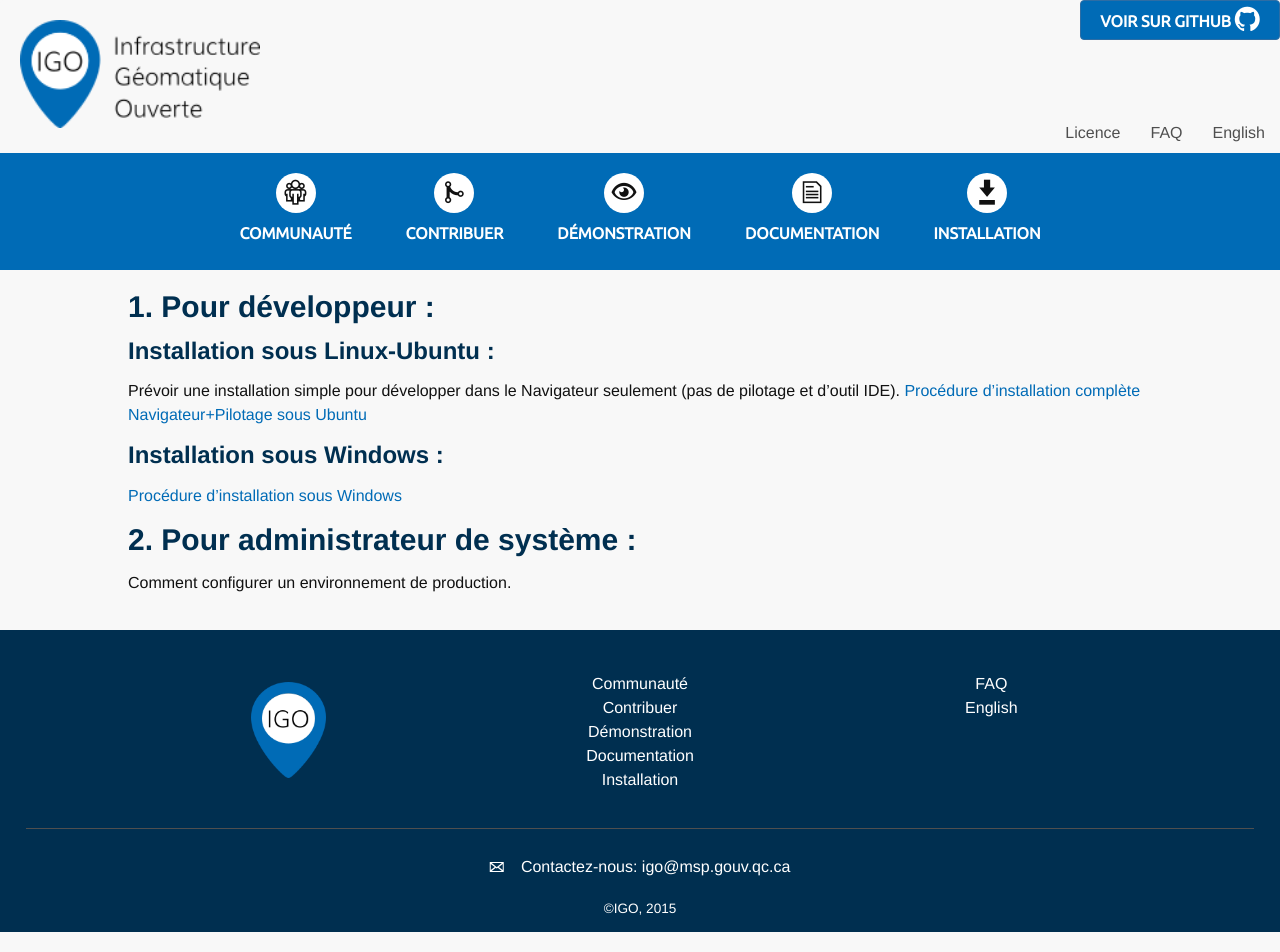
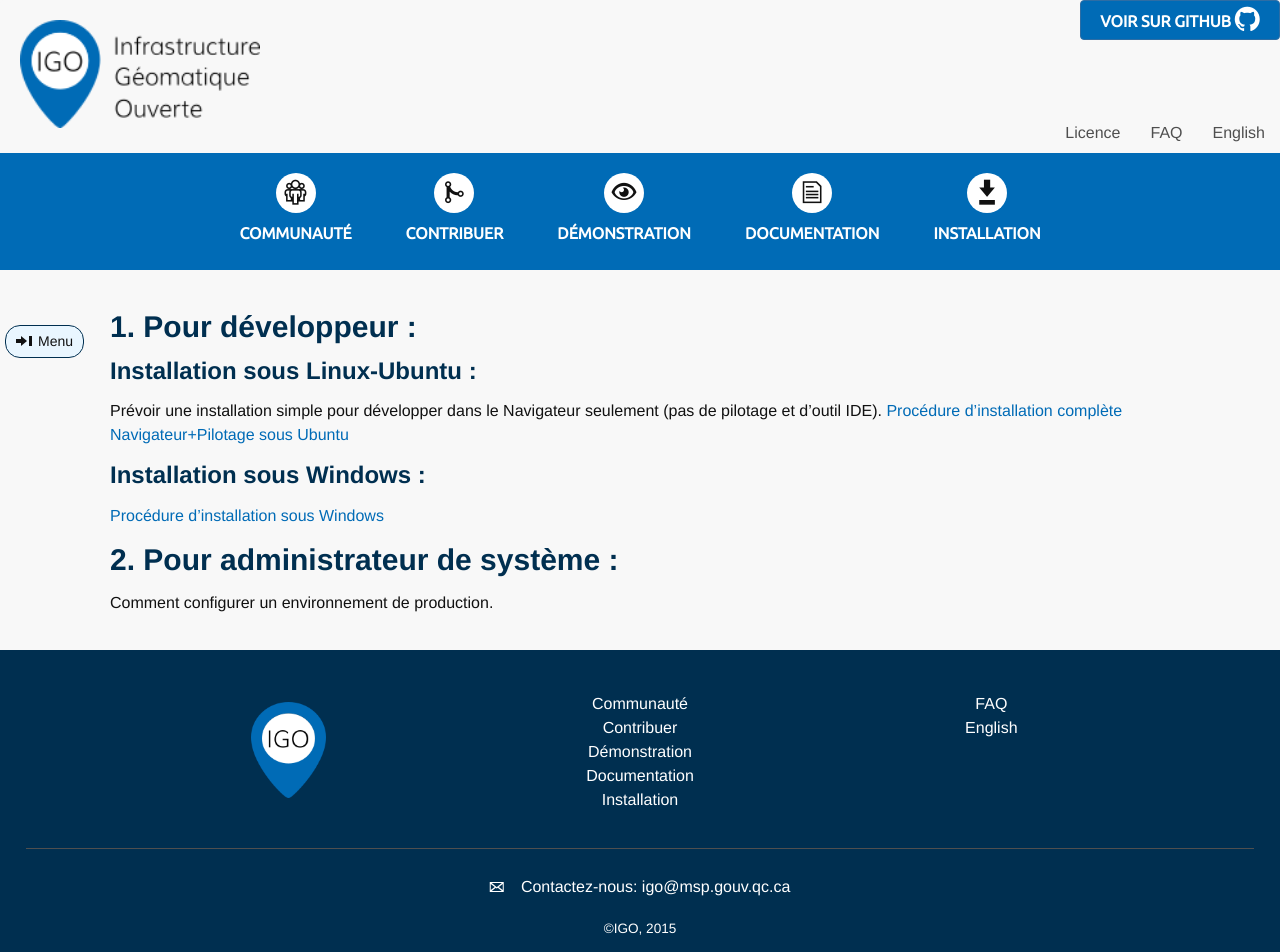
Before and after one commit to infra-geo-ouverte/site-web, a Jekyll site: the page built from _pages/Installation/installation.md, in a window 1280 px wide. Built offline with Jekyll 4.4.1, drawn with Linux system fonts in a browser that asks for light colours; nearby versions of some CDN libraries; some web fonts are replaced; Markdown is read by kramdown in place of the engine named in the settings.

Commit message:
ajout du menu sidebar Karine

```diff
--- /dev/null
+++ b/_includes/sidebar.html
@@ -0,0 +1,28 @@
+<!-- Contenu de la barre de navigation sur le côté de la page -->
+ <nav class="navbar navbar-inverse navbar-fixed-top" id="sidebar-wrapper" role="navigation">
+
+	{% if page.submenu %}
+
+		<ul class="nav sidebar-nav">
+		  {% for item in page.submenu %}
+			<li class="sidebar-brand "><a class="smooth-scroll" href="#{{ item.hook }}">{{ item.title }}</a></li>
+		  {% endfor %}
+
+			<li class="sidebar-brand">
+				<a href="#header" class="back-to-top smooth-scroll octicon octicon-chevron-up">
+					<span class="hautpage">Haut de la page<span>
+
+				</a>
+			</li>
+		</ul>
+	{% else %}
+				<li class="sidebar-brand">
+				<a href="#header" class="back-to-top smooth-scroll">
+					<span class="octicon octicon-chevron-up">
+					<span class="hautpage">	Haut de la page </span>
+					</span>
+				</a>
+			</li>
+	{% endif %}
+
+</nav>
--- a/_layouts/general.html
+++ b/_layouts/general.html
@@ -2,16 +2,30 @@
 <html>
   {% include head.html %}
 
-  <body>
+	<body>
+		{% include header.html %}
 
-    {% include header.html %}
+			<div id="wrapper">
+			{% include sidebar.html %}
 
-    <div class="page-content">
+			<!-- Page Content -->
+				<div id="page-content-wrapper">
+					<!-- Flèche pour ouvrir et fermer le menu de côté -->
+					<!--[if gte IE 8)] -->
+					<button type="button" id="icone-sidebar" class="octicon octicon-move-right" data-toggle="offcanvas">
+						 <span class="txtmenu">Menu</span>
+					</button>
+					<!-- [endif]-->
 
-      <div class="wrapper">
-        {{ content }}
-      </div>
-    </div>
+					<div class="container">
+						<div>
+							{{ content }}
+						</div>
+					</div>
+				</div>
+					<!-- /#page-content-wrapper -->
+
+			</div>  <!-- /#wrapper di sidebar.html-->
 
 
     {% include footer.html %}
--- /dev/null
+++ b/_sass/_igo-sidebar-ie8.scss
@@ -0,0 +1,275 @@
+/* ref: http://bootsnipp.com/snippets/featured/fancy-sidebar-navigation */
+
+/* -------------------------
+
+* css propre à IE8 seulement
+
+------------------------ */
+
+#wrapper .navbar-inverse{
+	width: 220px;
+	background-color: $blanc;
+}
+#wrapper navbar-fixed-top{
+	border: none;
+}
+#wrapper .sidebar-brand a{
+	color: $bleu-fonce;
+}
+#wrapper .sidebar-brand a:hover{
+	color: $blanc;
+}
+
+#wrapper .container{  // contenu principal sans le bouton
+	margin-left: 250px;
+	width: auto;
+	margin-top: 30px;
+}
+#wrapper .octicon{
+	display: none;
+}
+#page-content-wrapper button{
+	display: none;
+}
+#wrapper .hautpage:hover{
+	color: $noir;
+}
+
+#wrapper #sidebar-wrapper{
+	top: 300px;
+}
+#footer{
+	margin-left: 220px; //pour laisser de la place au menu des pages qui ont un sidebar seulement
+}
+/*-------------------------------*/
+/* Wrappers : pour le contenu de la page en général     */
+/* Contient la classe Toggle qui fait ouvrir et fermet le menu du sidebar sur le côté  */
+/*-------------------------------*/
+
+#wrapper {
+    padding-left: 0;
+    -webkit-transition: all 0.5s ease;
+    -moz-transition: all 0.5s ease;
+    -o-transition: all 0.5s ease;
+    transition: all 0.5s ease;
+}
+
+#wrapper.toggled {
+    padding-left: 220px; // fait tasser le contenu principal vers la droite
+}
+
+#sidebar-wrapper {  //contenu du sidebar, le sidebar fait 220px de large
+   //position: fixed;
+	z-index: 1000;
+    left: 220px;
+    width: 0;
+    height: 100%;
+    margin-left: -220px;
+    overflow-y: auto;
+    overflow-x: hidden;
+    background: $blanc;
+    -webkit-transition: all 0.5s ease;
+    -moz-transition: all 0.5s ease;
+    -o-transition: all 0.5s ease;
+    transition: all 0.5s ease;
+}
+
+
+#wrapper.toggled #sidebar-wrapper {  // quand le sidebar est ouvert
+    width: 220px;
+}
+
+#wrapper.toggled #page-content-wrapper { // quand le sidebar est ouvert
+    position: relative;
+    margin-right: -220px;
+}
+
+
+#page-content-wrapper { // Contenu principal, incluant le bouton, position à partir du header
+    width: 100%;
+	display: inline-block;
+}
+/* ----------------------------- */
+/* Bouton ouvrir et fermet
+-------------------------------- */
+#page-content-wrapper button{
+
+	padding: 5px 10px;
+	background-color: $bleu-pale;
+	border-style: solid;
+	border-width: 1px;
+	border-color: $bleu-fonce;
+	border-radius: 15px;
+
+}
+
+#icone-sidebar{
+	display: inline-block;
+	float: left;
+	position: fixed;
+	top: 150px;
+	z-index: 999;
+	display: block;
+	width: auto;
+	margin-left: 5px;
+	margin-right: 5px;
+
+}
+
+
+#page-content-wrapper span.txtmenu{
+	font-family: $base-font-family;
+	margin-left: 2px;
+	font-size: $h5;
+    line-height: $base-line-height;
+}
+
+/*-------------------------------*/
+/*     Sidebar nav styles        */
+/*-------------------------------*/
+
+.sidebar-nav {  // dans le ul de la liste du sidebar
+    position: absolute;
+    top: 20px;
+    width: 220px;
+    margin: 0;
+    padding: 0;
+    list-style: none;
+}
+
+.sidebar-nav li {
+    position: relative;
+    line-height: $base-line-height;
+    display: inline-block;
+    width: 100%;
+}
+
+.sidebar-nav li:before {
+    content: '';
+    position: absolute;
+    top: 0;
+    left: 0;
+    z-index: -1;
+    height: 100%;
+    width: 3px;
+    background-color: $bleu-fonce;
+    -webkit-transition: width .2s ease-in;
+      -moz-transition:  width .2s ease-in;
+       -ms-transition:  width .2s ease-in;
+            transition: width .2s ease-in;
+
+}
+.sidebar-nav li:before {
+    color: #fff;
+    background-color: $bleu;
+}
+
+.sidebar-nav li:hover:before,
+.sidebar-nav li.open:hover:before {
+    width: 100%;
+    -webkit-transition: width .2s ease-in;
+      -moz-transition:  width .2s ease-in;
+       -ms-transition:  width .2s ease-in;
+            transition: width .2s ease-in;
+
+}
+
+.sidebar-nav li a {
+    display: block;
+    color: $bleu-fonce;
+	font-weight: $bold;
+    text-decoration: none;
+    padding: 10px 15px 10px 30px;
+}
+
+.sidebar-nav li a:hover,
+.sidebar-nav li a:active,
+.sidebar-nav li a:focus,
+.sidebar-nav li.open a:hover,
+.sidebar-nav li.open a:active,
+.sidebar-nav li.open a:focus{
+    color: $blanc;
+    text-decoration: none;
+    background-color: transparent;
+}
+
+.sidebar-nav > .sidebar-brand {
+    font-size: $h5;
+    line-height: $base-line-height;
+}
+
+#wrapper .hautpage{ //Lien retourner en haut de la page
+	color: $bleu-fonce;
+	font-weight: $bold;
+    text-decoration: none;
+	font-family: $base-font-family;
+	font-size: $h5;
+    line-height: $base-line-height;
+}
+/*#wrapper .hautpage:hover{
+    color: $blanc;
+    background-color: $bleu;
+}*/
+
+/*-------------------------------*/
+/*            Overlay            */
+/*-------------------------------*/
+
+.overlay {
+    position: fixed;
+    display: none;
+    width: 100%;
+    height: 100%;
+    top: 200px;
+    left: 0;
+    right: 0;
+    bottom: 200px;
+    background-color: rgba(250,250,250,.8);
+    z-index: 1;
+}
+
+/*******************************************************/
+
+/************css pour tablette et ordinateur ***********/
+
+/*******************************************************/
+/* ---------------- 500px ---------------------------- */
+@media screen and (min-width: $screen-xs-min) {
+ 	#icone-sidebar{
+		top: 180px;
+	}
+	#sidebar-wrapper {
+		top: 150px;
+	}
+}
+/* ----------------768px-----------------------------  */
+
+@media screen and (min-width: $screen-sm-min) {
+	#icone-sidebar{
+		top: 325px;
+	}
+	#wrapper .container{
+		margin-left: 95px;
+	}
+	#sidebar-wrapper {
+		top: 300px;
+	}
+	#page-content-wrapper { // Contenu principal, incluant le bouton, position à partir du header
+		width: 100%;
+		padding-top: 40px;
+		display: inline-block;
+	}
+
+}
+
+/* ----------------992px----------------------------------  */
+
+@media screen and (min-width: $screen-md-min) {
+	#icone-sidebar{
+		top: 325px;
+	}
+	#sidebar-wrapper {
+		top: 300px;
+	}
+
+}
--- /dev/null
+++ b/_sass/_igo-sidebar.scss
@@ -0,0 +1,257 @@
+/* ref: http://bootsnipp.com/snippets/featured/fancy-sidebar-navigation */
+/*-------------------------------*/
+/* Wrappers : pour le contenu de la page en général     */
+/* Contient la classe Toggle qui fait ouvrir et fermet le menu du sidebar sur le côté  */
+/*-------------------------------*/
+
+#wrapper {
+    padding-left: 0;
+    -webkit-transition: all 0.5s ease;
+    -moz-transition: all 0.5s ease;
+    -o-transition: all 0.5s ease;
+    transition: all 0.5s ease;
+}
+
+#wrapper.toggled {
+    padding-left: 220px; // fait tasser le contenu principal vers la droite
+}
+
+#sidebar-wrapper {  //contenu du sidebar, le sidebar fait 220px de large
+	z-index: 1000;
+    left: 220px;
+    width: 0;
+    height: 100%;
+	top: 160px;
+    margin-left: -220px;
+    overflow-y: auto;
+    overflow-x: hidden;
+    background: $blanc;
+    -webkit-transition: all 0.5s ease;
+    -moz-transition: all 0.5s ease;
+    -o-transition: all 0.5s ease;
+    transition: all 0.5s ease;
+}
+
+
+
+#wrapper.toggled #sidebar-wrapper {  // quand le sidebar est ouvert
+    width: 220px;
+}
+
+#wrapper.toggled #page-content-wrapper { // quand le sidebar est ouvert
+    position: relative;
+    margin-right: -220px;
+}
+
+#wrapper .container{  // contenu principal sans le bouton
+	margin-left: 45px;
+	width: auto;
+}
+#page-content-wrapper { // Contenu principal, incluant le bouton, position à partir du header
+    width: 100%;
+    padding-top: 70px;
+	display: inline-block;
+}
+/* ----------------------------- */
+/* Bouton ouvrir et fermet
+-------------------------------- */
+#page-content-wrapper button{
+
+	padding: 5px 10px;
+	background-color: $bleu-pale;
+	border-style: solid;
+	border-width: 1px;
+	border-color: $bleu-fonce;
+	border-radius: 15px;
+
+}
+
+#icone-sidebar{
+	display: inline-block;
+	float: left;
+	position: fixed;
+	top: 200px;
+	z-index: 999;
+	display: block;
+	width: auto;
+	margin-left: 5px;
+	margin-right: 5px;
+
+}
+#page-content-wrapper .octicon{
+	font-size: 10px;
+}
+
+#page-content-wrapper span.txtmenu{
+	font-family: $base-font-family;
+	margin-left: 2px;
+	font-size: $h5;
+    line-height: $base-line-height;
+}
+
+/*-------------------------------*/
+/*   Sidebar nav liste d'items   */
+/*-------------------------------*/
+
+.sidebar-nav {  // dans le ul de la liste du sidebar
+    position: absolute;
+    top: 20px;
+    width: 220px;
+    margin: 0;
+    padding: 0;
+    list-style: none;
+}
+
+.sidebar-nav li {
+    position: relative;
+    line-height: $base-line-height;
+    display: inline-block;
+    width: 100%;
+}
+
+.sidebar-nav li:before {
+    content: '';
+    position: absolute;
+    top: 0;
+    left: 0;
+    z-index: -1;
+    height: 100%;
+    width: 3px;
+    background-color: $bleu-fonce;
+    -webkit-transition: width .2s ease-in;
+      -moz-transition:  width .2s ease-in;
+       -ms-transition:  width .2s ease-in;
+            transition: width .2s ease-in;
+
+}
+.sidebar-nav li:before {
+    color: #fff;
+    background-color: $bleu;
+}
+
+.sidebar-nav li:hover:before,
+.sidebar-nav li.open:hover:before {
+    width: 100%;
+    -webkit-transition: width .2s ease-in;
+      -moz-transition:  width .2s ease-in;
+       -ms-transition:  width .2s ease-in;
+            transition: width .2s ease-in;
+
+}
+
+.sidebar-nav li a {
+    display: block;
+    color: $bleu-fonce;
+	font-weight: $bold;
+    text-decoration: none;
+    padding: 5px 5px 5px 15px;
+}
+
+
+.sidebar-nav li a:hover,
+.sidebar-nav li a:active,
+.sidebar-nav li a:focus,
+.sidebar-nav li.open a:hover,
+.sidebar-nav li.open a:active,
+.sidebar-nav li.open a:focus{
+    color: #fff;
+    text-decoration: none;
+    background-color: transparent;
+}
+
+.sidebar-nav > .sidebar-brand {
+    font-size: 12px;
+    line-height: $base-line-height;
+	list-style: none;
+}
+
+#wrapper .hautpage{ //Lien retourner en haut de la page
+	color: $bleu-fonce;
+	font-weight: $bold;
+    list-style: none;
+	font-family: $base-font-family;
+	font-size: 12px;
+    line-height: $base-line-height;
+}
+#wrapper .hautpage:hover{
+    color: #fff;
+    background-color: $bleu;
+}
+
+/*-------------------------------*/
+/*            Overlay            */
+/*-------------------------------*/
+
+.overlay {
+    position: fixed;
+    display: none;
+    width: 100%;
+    height: 100%;
+    top: 200px;
+    left: 0;
+    right: 0;
+    bottom: 200px;
+    background-color: rgba(250,250,250,.8);
+    z-index: 1;
+}
+
+/*******************************************************/
+
+/************css pour tablette et ordinateur ***********/
+
+/*******************************************************/
+/* ---------------- 500px ---------------------------- */
+@media screen and (min-width: $screen-xs-min) {
+ 	#icone-sidebar{
+		top: 200px;
+	}
+	#sidebar-wrapper {
+		top: 150px;
+	}
+	#page-content-wrapper { // Contenu principal, incluant le bouton, position à partir du header
+		padding-top: 0px;
+	}
+}
+/* ----------------768px-----------------------------  */
+
+@media screen and (min-width: $screen-sm-min) {
+	#icone-sidebar{
+		top: 325px;
+	}
+	#wrapper .container{
+		margin-left: 95px;
+	}
+	#sidebar-wrapper {
+		top: 300px;
+	}
+	#page-content-wrapper { // Contenu principal, incluant le bouton, position à partir du header
+		width: 100%;
+		padding-top: 40px;
+		display: inline-block;
+	}
+	#page-content-wrapper .octicon{
+		font-size: 16px;
+	}
+	#page-content-wrapper span.txtmenu{
+		font-size: $h5;
+	}
+	#wrapper .back-to-top .hautpage{
+		font-size: $h5;
+	}
+	.sidebar-nav > .sidebar-brand {
+		font-size: $h5;
+	}
+
+}
+
+/* ----------------992px----------------------------------  */
+
+@media screen and (min-width: $screen-md-min) {
+	#icone-sidebar{
+		top: 325px;
+	}
+	#sidebar-wrapper {
+		top: 300px;
+	}
+
+}
--- a/assets/script/main.js
+++ b/assets/script/main.js
@@ -2,9 +2,53 @@
 
 	$('[data-toggle="tooltip"]').tooltip();
 
-	$("#menu-toggle").click(function(e) {
-        e.preventDefault();
-        $("#wrapper").toggleClass("toggled");
-    });
+	/*menu sidebar ouvrir et fermer et changer l'icone et le texte*/
+  var icone = $('#icone-sidebar'),
+	  footer= $('footer'),
+	  wrapper = $('#wrapper');
+
+
+  // Changer l'icone quand on ouvre et ferme le sidebar
+	$('[data-toggle="offcanvas"]').click(function () {
+
+        wrapper.toggleClass('toggled');
+			if (wrapper.hasClass('toggled')){
+				icone.removeClass('octicon-move-right');
+				icone.addClass('octicon-x');
+				icone.text("");
+				footer.css("margin-left", "250px");
+			}
+			else{
+				icone.removeClass('octicon-x');
+				icone.addClass('octicon-move-right');
+				icone.text("");
+				footer.css("margin-left", "0px");
+			}
+	});
+
+
+
+  /* fin menu sidebar */
+
+  /* scroll ref : http://demo.yoarts.com/liberty/# */
+
+    // Smooth Hash Link Scroll top
+  $('.smooth-scroll').click(function() {
+    //if (location.pathname.replace(/^\//,'') === this.pathname.replace(/^\//,'') && location.hostname === this.hostname) {
+
+      var target = $(this.hash);
+      target = target.length ? target : $('[name=' + this.hash.slice(1) +']');
+      if (target.length) {
+        $('html,body').animate({
+          scrollTop: target.offset().top
+        }, 1000);
+        return false;
+      }
+    //}
+  });
+
+
+
+
 
 });
--- a/css/main.scss
+++ b/css/main.scss
@@ -22,4 +22,4 @@
 
 // Import partials from `sass_dir` (defaults to `_sass`) ***  l'ordre d'importation est important!!!
 
-@import "variables", "igo-general", "igo-header", "igo-footer", "igo-accueil", "igo-content", "base", "syntax-highlighting" ;
+@import "variables", "igo-general", "igo-header", "igo-footer", "igo-accueil", "igo-content", "igo-sidebar", "base", "syntax-highlighting" ;
--- a/css/main_ie8.scss
+++ b/css/main_ie8.scss
@@ -21,4 +21,4 @@
 
 // Import partials from `sass_dir` (defaults to `_sass`) ***  l'ordre d'importation est important!!!
 
-@import "variables", "igo-general-ie8", "igo-header-ie8","igo-content-ie8", "igo-footer-ie8", "base", "syntax-highlighting", "igo-accueil-ie8" ;
+@import "variables", "igo-general-ie8", "igo-header-ie8","igo-content-ie8", "igo-sidebar-ie8", "igo-footer-ie8", "base", "syntax-highlighting", "igo-accueil-ie8" ;
```
Also changed, not shown: 12 other files.
